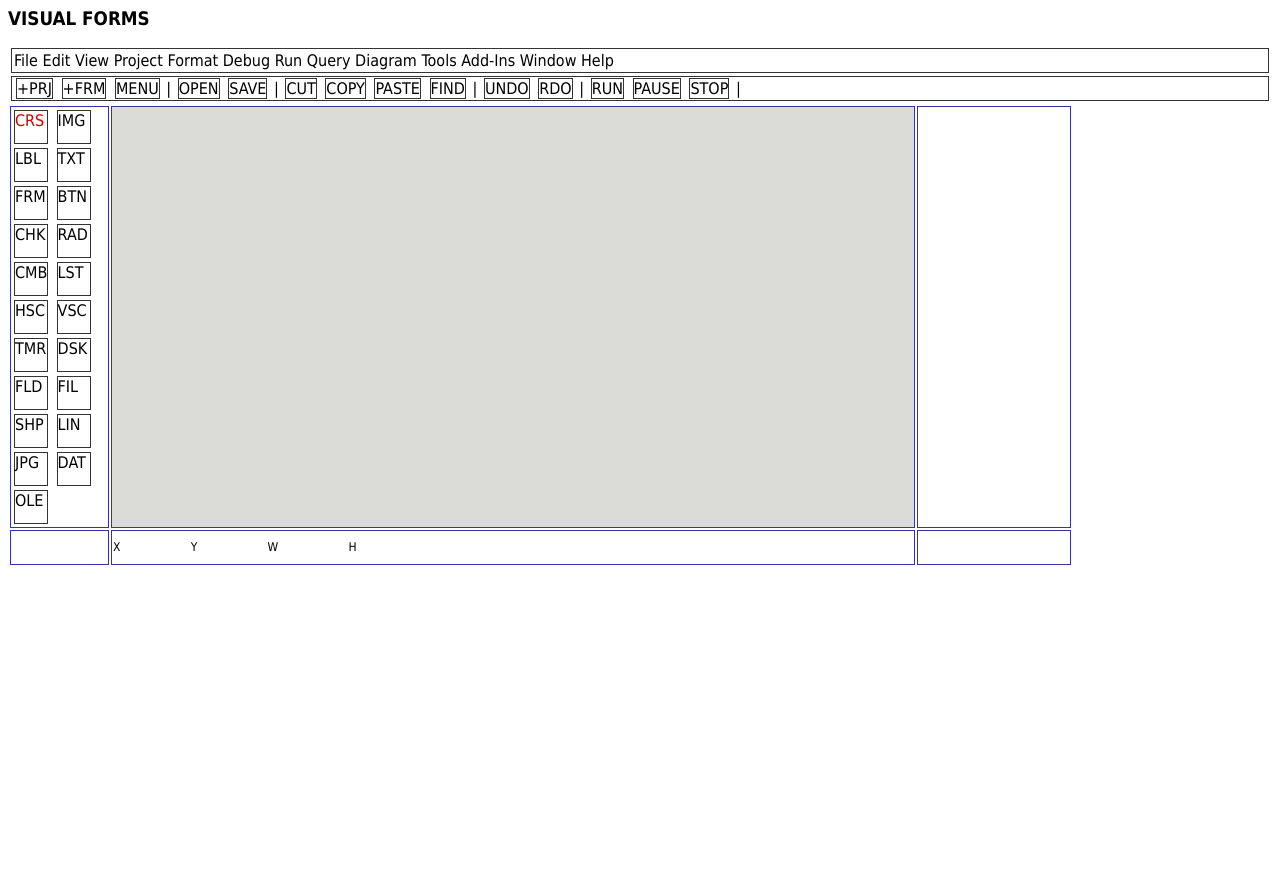
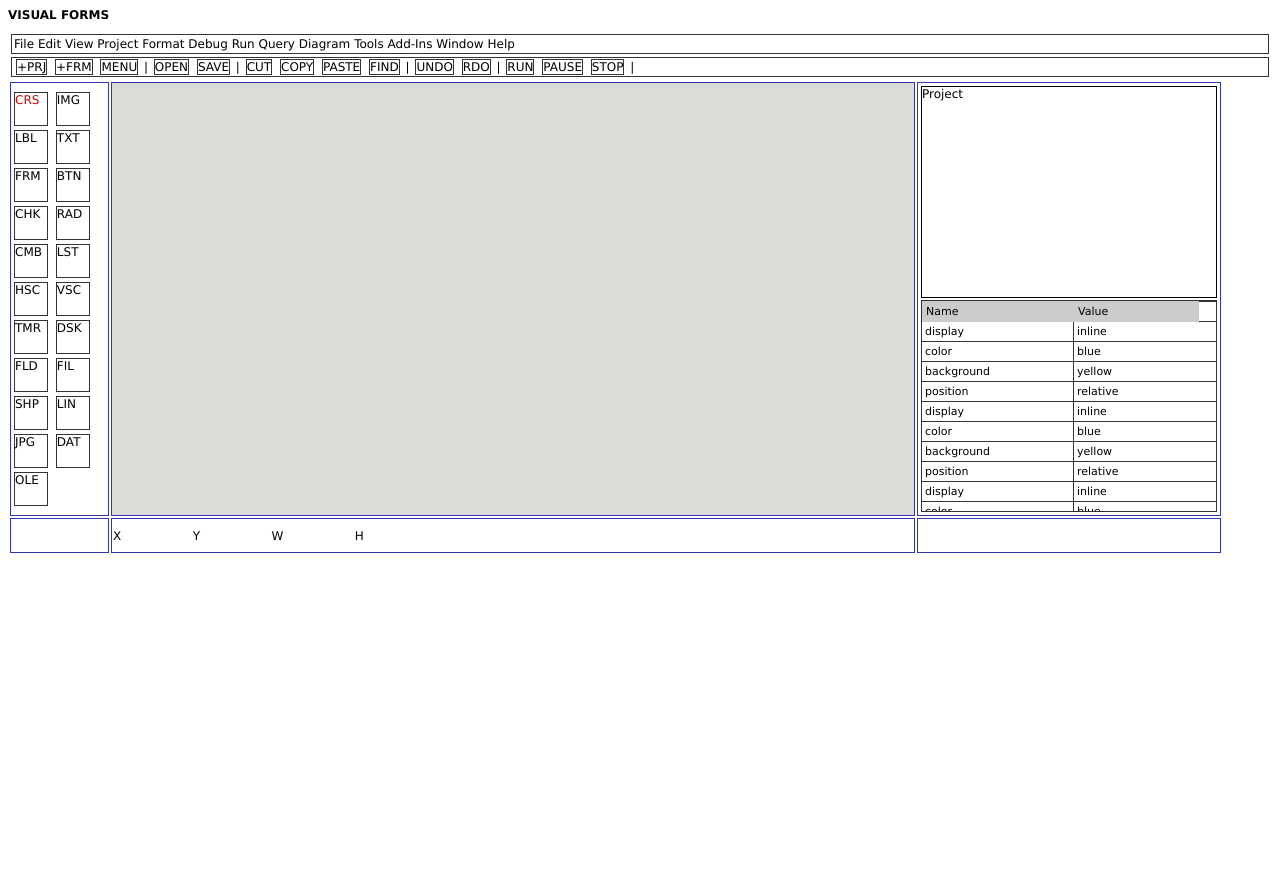
Before and after one commit to zekovic/visualjs, a PHP site: page / in a window 1280 px wide. Shown: the top 880 px of the page. Run offline with PHP 8.4, Linux system fonts and the light colour scheme; some libraries are stand-ins or nearby versions.

Commit message:
Various improvements

```diff
--- a/index.html
+++ b/index.html
@@ -88,9 +88,43 @@
 		<td id=main_right>
 
 			<div id=project_structure>
+				Project
 			</div>
 
 			<div id=properties>
+				<table>
+					<tr id=r1> <td id=c1>Name</td><td id=c2>Value</td></tr>
+
+					<tr>  <td id=c1>&nbsp</td>	<td id=c2></td>   </tr>
+					<tr>  <td>display</td>		<td>inline</td> </tr>
+					<tr>  <td>color</td>		<td>blue</td>  </tr>
+					<tr>  <td>background</td>	<td>yellow</td>  </tr>
+					<tr>  <td>position</td>		<td>relative</td>  </tr>
+					<tr>  <td>display</td>		<td>inline</td> </tr>
+					<tr>  <td>color</td>		<td>blue</td>  </tr>
+					<tr>  <td>background</td>	<td>yellow</td>  </tr>
+					<tr>  <td>position</td>		<td>relative</td>  </tr>
+					<tr>  <td>display</td>		<td>inline</td> </tr>
+					<tr>  <td>color</td>		<td>blue</td>  </tr>
+					<tr>  <td>background</td>	<td>yellow</td>  </tr>
+					<tr>  <td>position</td>		<td>relative</td>  </tr>
+					<tr>  <td>display</td>		<td>inline</td> </tr>
+					<tr>  <td>color</td>		<td>blue</td>  </tr>
+					<tr>  <td>background</td>	<td>yellow</td>  </tr>
+					<tr>  <td>position</td>		<td>relative</td>  </tr>
+					<tr>  <td>display</td>		<td>inline</td> </tr>
+					<tr>  <td>color</td>		<td>blue</td>  </tr>
+					<tr>  <td>background</td>	<td>yellow</td>  </tr>
+					<tr>  <td>position</td>		<td>relative</td>  </tr>
+					<tr>  <td>display</td>		<td>inline</td> </tr>
+					<tr>  <td>color</td>		<td>blue</td>  </tr>
+					<tr>  <td>background</td>	<td>yellow</td>  </tr>
+					<tr>  <td>position</td>		<td>relative</td>  </tr>
+					<tr>  <td>display</td>		<td>inline</td> </tr>
+					<tr>  <td>color</td>		<td>blue</td>  </tr>
+					<tr>  <td>background</td>	<td>yellow</td>  </tr>
+					<tr>  <td>position</td>		<td>relative</td>
+				</table>
 			</div>
 
 		</td>
--- a/lib.js
+++ b/lib.js
@@ -71,14 +71,23 @@ $(window).on('load', function (e) {
 			var ypos = parseInt($('#mouse_y').text());
 			//var width = e.offsetX - xpos;
 			//var height = e.offsetY - ypos;
+
+			xpos = snapToGrid(xpos);
+			ypos = snapToGrid(ypos);
+
 			var width = e.clientX - x_start - xpos;
 			var height = e.clientY - y_start - ypos;
+
+			width = snapToGrid(width);
+			height = snapToGrid(height);
 
 			$('#mouse_x_drag').text(width);
 			$('#mouse_y_drag').text(height);
 
+			var cmp_type = $('#components > .selected').attr('id').replace('new_', '');
 			//console.log(xpos,ypos,width,height);
 			if (width > 0 && height > 0) {
+				new_tmp_item[0].className = 'component '+cmp_type;
 				new_tmp_item.css({'left': xpos, 'top':ypos, 'width':width, 'height':height});
 			}
 		}
@@ -97,6 +106,26 @@ $(window).on('load', function (e) {
 		}
 		newComponent();
 	});
+
+
+	$('#properties > table').bind('click', function(e) {
+		var clicked_el = e.target;
+		if (clicked_el.tagName.toLowerCase() != 'td') {
+			return;
+		}
+		var clicked_row = $(clicked_el).parent().children();
+		var prop = clicked_row[0].textContent;
+		var val = clicked_row[1].textContent;
+		$(clicked_row[1]).html("<input id=property_input type=text />");
+		$('#property_input').val(val).css({'width': '100px', 'border':'0px'});
+		$('#property_input').focus().select();
+		$('#property_input').bind('blur', function() {
+			var txt_val = $(this).val();
+			$('#property_input').remove();
+			$(clicked_row[1]).html(txt_val);
+			$('.clicked')[0][prop] = txt_val;
+		});
+	});
 });
 
 
@@ -105,11 +134,23 @@ function newComponent() {
 	//var cmp_type = selected_new_cmp.replace('new_', '');
 	var cmp_id = cmp_type + '_' + Date.now()+''+parseInt(Math.random()*1000);
 
+	var cmp_left = snapToGrid($('#mouse_x').text());
+	var cmp_top = snapToGrid($('#mouse_y').text());
+	var cmp_width = snapToGrid($('#mouse_x_drag').text());
+	var cmp_height = snapToGrid($('#mouse_y_drag').text());
+
+	$('#main_center > #new_tmp_item').css({'left': -10, 'top':-10, 'width':0, 'height':0});
+	//$('#main_center > #new_tmp_item').resizable('destroy');
+
+	if (cmp_width < 20 && cmp_height < 20) {
+		return;
+	}
+
 	cmp_css = {
-		'left': $('#mouse_x').text(),
-		'top': $('#mouse_y').text(),
-		'width':$('#mouse_x_drag').text(),
-		'height': $('#mouse_y_drag').text(),
+		'left': cmp_left,
+		'top': cmp_top,
+		'width': cmp_width,
+		'height': cmp_height,
 
 		'cursor': 'move'
 	};
@@ -119,7 +160,11 @@ function newComponent() {
 		cmp_html = '<div class="component button" id=_id_>Button</div>';
 	}
 	if (cmp_type == 'textbox') {
-		cmp_html = '<input class="component textbox" id=_id_ type=text />';
+		//cmp_html = '<input class="component textbox" id=_id_ type=text />';
+		cmp_html = '<div class="component textbox" id=_id_></div>';
+	}
+	if (cmp_type == 'label') {
+		cmp_html = '<div class="component label" id=_id_>_type_</div>';
 	}
 
 	cmp_html = cmp_html.replace('_id_', cmp_id).replace('_type_', cmp_type);
@@ -127,16 +172,71 @@ function newComponent() {
 	//var cmp_css = "left: "+$('#mouse_x').text()+"px; top: "+$('#mouse_y').text()+"px; width: "+$('#mouse_x_drag').text()+"px; height: "+$('#mouse_y_drag').text()+"px; ";
 	//var cmp_html = "<div class=component id="+cmp_id+" style='"+cmp_css+"'>"+cmp_type+"</div>";
 
-	$('#main_center > #new_tmp_item').css({'left': -10, 'top':-10, 'width':0, 'height':0});
+
 
 	$('#main_center').append(cmp_html);
 	var cmp_el = $('#'+cmp_id);
-	cmp_el.draggable();
-	cmp_el.resizable();
+	cmp_el.draggable({snap: '#main_center', grid: [ 10, 10 ]});
+	cmp_el.resizable({snap: '#main_center', grid: [ 10, 10 ]});
 	//cmp_el.css({'cursor':'move'});
 	cmp_el.css(cmp_css);
+
+	cmp_el.bind('click', function(){
+		if ($('.clicked').attr('id') == $(this).attr('id')) {
+			console.log('already selected...');
+			return;
+		}
+		$('.clicked').removeClass('clicked').resizable('destroy');
+		$(this).addClass('clicked');
+		$(this).resizable({snap: '#main_center', grid: [ 10, 10 ]});
+		fillPropertiesTable();
+	});
+	cmp_el.trigger('click');
+	//setTimeout( function(){ cmp_el.trigger('click');}, 1500);
 
 	//console.log(cmp_type, cmp_id, cmp_html);
 	//console.log($('#mouse_x').text(), $('#mouse_y').text(), $('#mouse_x_drag').text(), $('#mouse_y_drag').text());
 
 }
+
+function snapToGrid(value) {
+	var resolution = 10;
+	return parseInt(value/resolution) * resolution;
+}
+
+function fillPropertiesTable() {
+	var js_el = $('.clicked')[0];
+	var js_prop = null, prop_type = "";
+	var i;
+	var table_html = "<tr id=r1><td id=c1>Name</td><td id=c2>Value</td></tr>";
+	table_html+= "<tr><td id=c1>&nbsp</td><td id=c2></td></tr>";
+
+	for (i in js_el) {
+		js_prop = js_el[i];
+		prop_type = typeof(js_prop);
+		if (prop_type == 'number' || prop_type == 'string' || prop_type == 'boolean'|| js_prop === null) {
+			if (i == 'innerHTML' || i == 'outerHTML') {
+				continue;
+			}
+			table_html+= "<tr><td>" + i + "</td><td>" + js_prop + "</td></tr>";
+		}
+	}
+	$('#properties > table').html(table_html);
+
+	var table = $('#properties > table');
+	var rows = table.find('tr:gt(0)').toArray().sort(comparer($(this).index()))
+	//this.asc = !this.asc
+	this.asc = true;
+	if (!this.asc){rows = rows.reverse()}
+	for (var i = 0; i < rows.length; i++){table.append(rows[i])}
+
+}
+
+function comparer(index) {
+	return function(a, b) {
+		var valA = getCellName(a, index), valB = getCellName(b, index)
+		return $.isNumeric(valA) && $.isNumeric(valB) ? valA - valB : valA.toString().localeCompare(valB)
+	}
+}
+function getCellValue(row, index){ return $(row).children('td').eq(index).text() }
+function getCellName(row, index){ return $(row).children('td').text() }
--- a/style.css
+++ b/style.css
@@ -1,10 +1,11 @@
 
 * {
-	font-family: 'Tahoma', 'Arial';
+	font-family: 'Verdana', 'Arial';
+	font-size: 12px;
 }
 
 #main_wrap td {
-	min-height: 500px;
+	/*min-height: 500px;*/
 	border: 1px solid #3333AA;
 }
 
@@ -25,9 +26,24 @@
 	position: absolute;
 	border: 1px solid #000;
 }
+#main_center .component#new_tmp_item {
+	border: 1px dotted #000;
+}
+#main_center .component.clicked {
+	border: 1px dashed #000000 !important;
+}
 
 #main_center .component.button {
+	text-align: center;
 	background-color: #c5c4bc;
+}
+#main_center .component.textbox {
+	background-color: #eee;
+	border: 1px solid #4b4a46;
+}
+#main_center .component.label {
+	background-color: transparent;
+	border: none;
 }
 
 #main_center > #new_tmp_item {
@@ -40,16 +56,17 @@
 
 #status_bar_center {
 	height: 35px;
-	font-size: 12px;
 }
+
 #status_bar_center > span {
 	display: inline-block;
 	width: 30px;
 	text-align: right;
 }
 #main_right {
-	width: 150px;
-	max-width: 20%;
+	width: 300px;
+	max-width: 300px;
+	/*max-width: 20%;*/
 }
 
 #toolbar {
@@ -87,3 +104,54 @@
 #components > div {
 	display: inline-block;
 }
+
+
+
+#properties, #project_structure {
+	border: 1px solid #000;
+	margin: 2px;
+	height: 210px;
+}
+
+#properties {
+	overflow-x: hidden;
+	overflow-y: scroll;
+	border: 1px solid #333333;
+}
+#properties table * {
+	font-size: 11px;
+}
+#properties table {
+	/*position: relative;*/
+	border-collapse: collapse;
+	border-left: 0px;
+	border-right: 0px;
+}
+#properties td {
+	padding: 3px;
+	max-width: 145px;
+	border: 1px solid #333333;
+	border-left: 0px;
+	border-bottom: 0px;
+	overflow: hidden;
+	white-space: nowrap;
+}
+#properties tr {
+	border: 0px;
+}
+#properties tr:HOVER {
+	background-color: #AACCFF;
+}
+
+#r1 {
+	position: fixed;
+	background: #CCCCCC;
+}
+#r1 td {
+	border: 1px solid #CCCCCC;
+}
+
+#c1 { width: 145px; max-width: 145px; min-width: 145px; }
+#c2 { width: 145px; max-width: 145px; min-width: 145px; }
+#r1 #c1 { width: 145px; max-width: 145px; min-width: 145px; }
+#r1 #c2 { width: 117px; max-width: 117px; min-width: 117px;}
```
